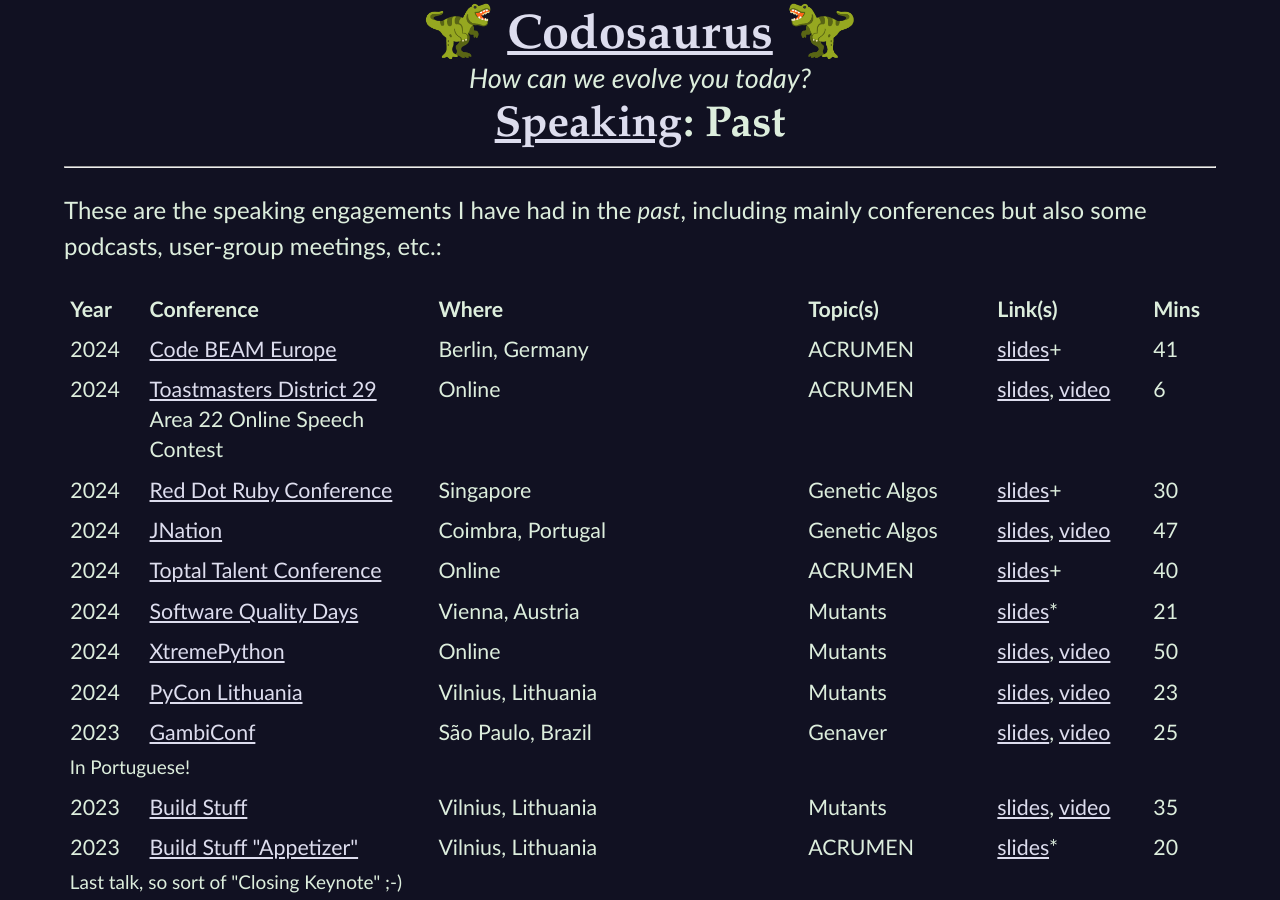
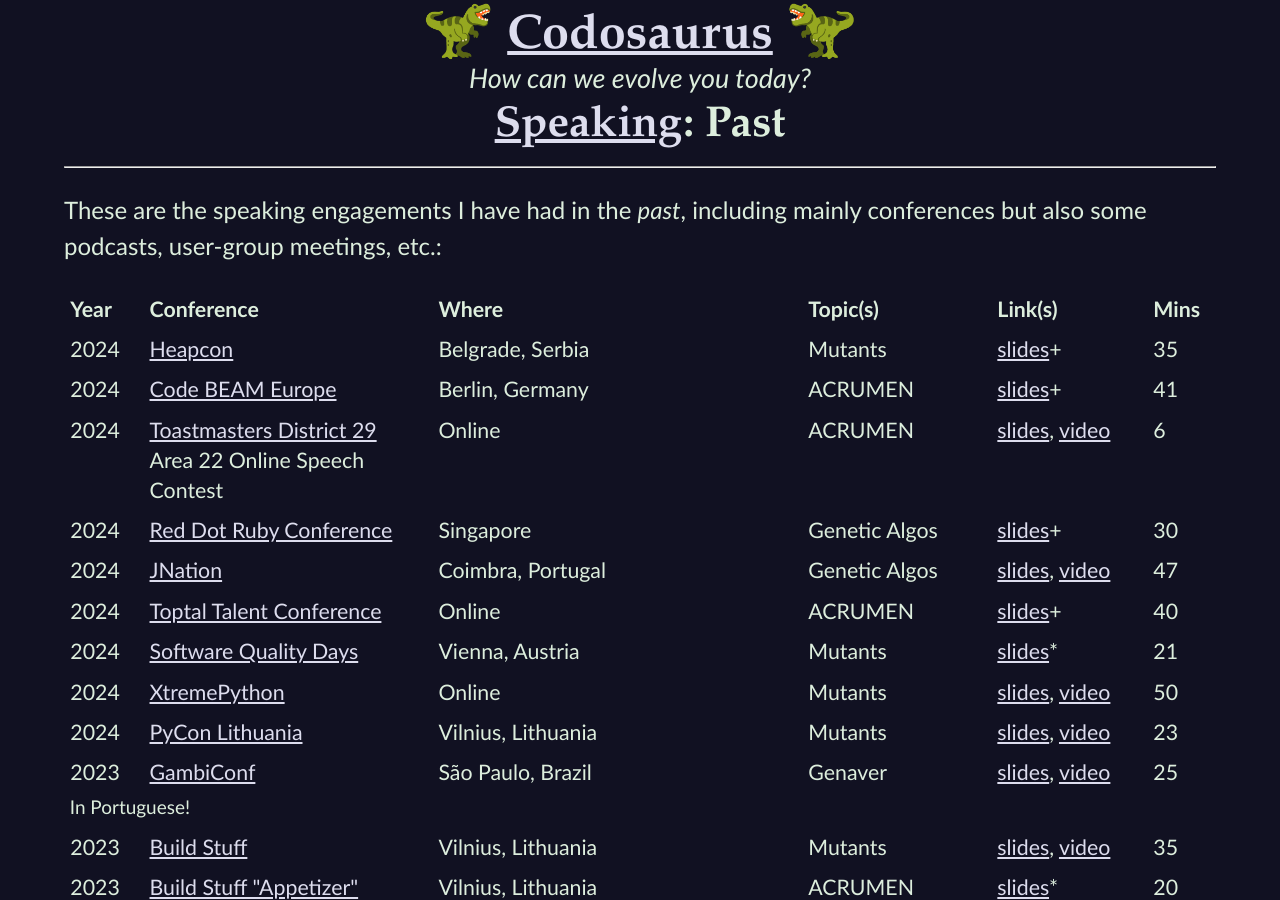
Before and after one commit to CodosaurusLLC/CodosaurusLLC.github.io, a Jekyll site: the page built from speaking/past.md, in a window 1280 px wide and 900 px high. Built offline with Jekyll 4.4.1, drawn with Linux system fonts in a browser that asks for light colours.

Commit message:
add VDCERN and DevDays EU to upcoming list

```diff
--- a/_includes/upcoming-engagements.html
+++ b/_includes/upcoming-engagements.html
@@ -9,5 +9,6 @@
 
 |When||Conference||Where||Topic(s) |
 |-|
-|November&nbsp;2024||[Heapcon](https://heapcon.io/){:rel="nofollow" target="_new"}||Belgrade, Serbia||Mutants|
+|January&nbsp;2025||[Voxxed Days CERN](https://cern.voxxeddays.com/){:rel="nofollow" target="_new"}||Geneva, Switzerland||Mutants|
+|May&nbsp;2025||[DevDays Europe](https://devdays.lt/){:rel="nofollow" target="_new"}||Vilnius, Lithuania||Genetic Algos|
 {:class="upcoming-engagements speaking"}
--- a/speaking/past.md
+++ b/speaking/past.md
@@ -21,6 +21,17 @@
     </tr>
   </thead>
   <tbody>
+
+    <tr>
+      <td class="numeric">2024</td>
+      <td><a href="https://heapcon.io/" rel="nofollow" target="_new">Heapcon</a></td>
+      <td>Belgrade, Serbia</td>
+      <td>Mutants</td>
+      <td>
+        <a href="/reds/mutants-heapcon-24-slides" target="_new">slides</a>+
+      </td>
+      <td class="numeric">35</td>
+    </tr>
 
     <tr>
       <td class="numeric">2024</td>
```
